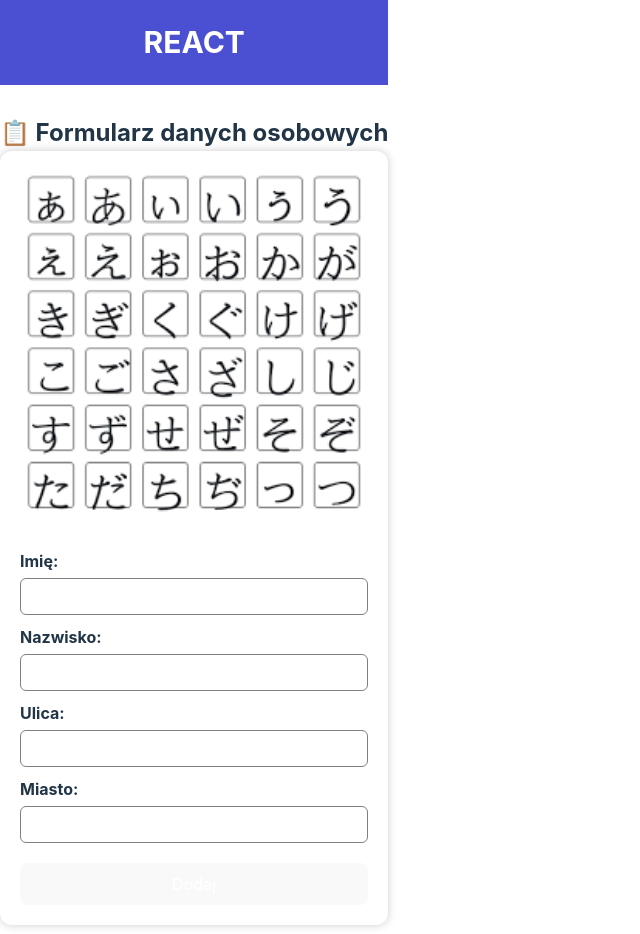
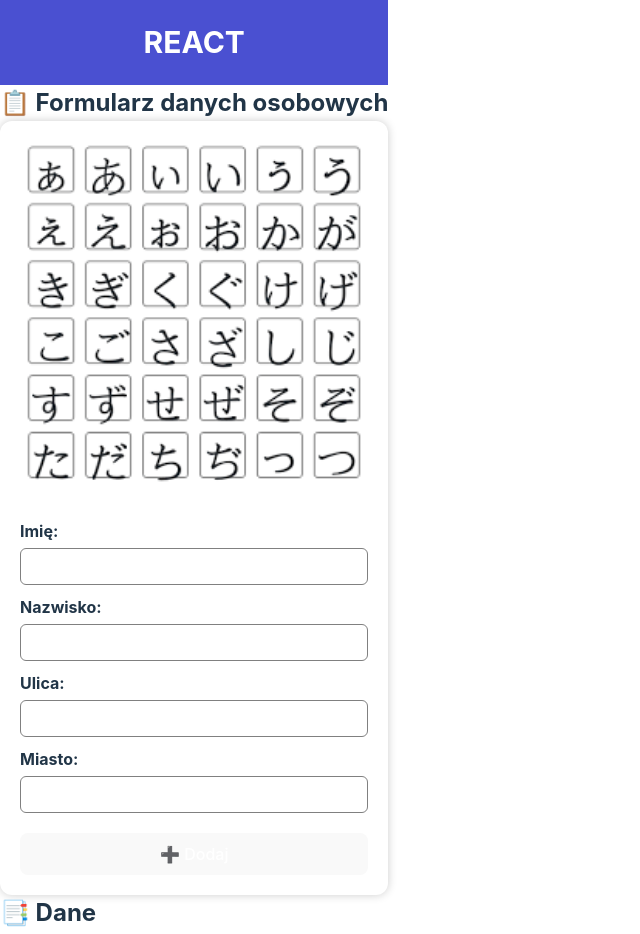
Before and after one commit to Tymekkkkk/vite-react, a React (Vite) app: page / in a window 1280 px wide. Shown: the top 934 px of the page, without its empty margins (0-640 px from the left). Built offline with nearby package versions, Linux system fonts and the light colour scheme.

Commit message:
Update App.tsx

```diff
--- a/src/App.tsx
+++ b/src/App.tsx
@@ -14,13 +14,16 @@ function App() {
     imie: "",
     nazwisko: "",
     ulica: "",
-    miasto: ""
+    miasto: "",
   });
 
   const [submittedData, setSubmittedData] = useState<FormData[]>([]);
 
   const handleChange = (e: ChangeEvent<HTMLInputElement>) => {
-    setFormData(prev => ({ ...prev, [e.target.name]: e.target.value }));
+    setFormData(prev => ({
+      ...prev,
+      [e.target.name]: e.target.value
+    }));
   };
 
   const handleSubmit = (e: FormEvent) => {
@@ -32,39 +35,38 @@ function App() {
   return (
     <div className="layout">
 
-      <div className="top-bar">
-        REACT
-      </div>
+      {/* GÓRNY PASEK */}
+      <div className="top-bar">REACT</div>
 
-      <div className="center-all">
+      {/* ŚRODEK */}
+      <div className="center-container">
 
-        <h2>📋 Formularz danych osobowych</h2>
+        <h2 className="title">📋 Formularz danych osobowych</h2>
 
-        <form onSubmit={handleSubmit}>
+        <form onSubmit={handleSubmit} className="form-box">
 
-          <img src={image} className="form-banner" />
+          <img src={image} alt="banner" className="form-banner" />
 
           <label>Imię:</label>
-          <input name="imie" value={formData.imie} onChange={handleChange} />
+          <input name="imie" value={formData.imie} onChange={handleChange} required />
 
           <label>Nazwisko:</label>
-          <input name="nazwisko" value={formData.nazwisko} onChange={handleChange} />
+          <input name="nazwisko" value={formData.nazwisko} onChange={handleChange} required />
 
           <label>Ulica:</label>
-          <input name="ulica" value={formData.ulica} onChange={handleChange} />
+          <input name="ulica" value={formData.ulica} onChange={handleChange} required />
 
           <label>Miasto:</label>
-          <input name="miasto" value={formData.miasto} onChange={handleChange} />
+          <input name="miasto" value={formData.miasto} onChange={handleChange} required />
 
-          <button type="submit">Dodaj</button>
-
+          <button type="submit">➕ Dodaj</button>
         </form>
 
-        <div className="table-box">
+        <div className="table-wrapper">
           <h2>📑 Dane</h2>
 
           {submittedData.length === 0 ? (
-            <p>Brak danych.</p>
+            <p>Brak danych – wypełnij formularz powyżej.</p>
           ) : (
             <table>
               <thead>
@@ -76,12 +78,12 @@ function App() {
                 </tr>
               </thead>
               <tbody>
-                {submittedData.map((e, i) => (
-                  <tr key={i}>
-                    <td>{e.imie}</td>
-                    <td>{e.nazwisko}</td>
-                    <td>{e.ulica}</td>
-                    <td>{e.miasto}</td>
+                {submittedData.map((item, index) => (
+                  <tr key={index}>
+                    <td>{item.imie}</td>
+                    <td>{item.nazwisko}</td>
+                    <td>{item.ulica}</td>
+                    <td>{item.miasto}</td>
                   </tr>
                 ))}
               </tbody>
@@ -91,10 +93,8 @@ function App() {
 
       </div>
 
-      <div className="footer">
-        2025
-      </div>
-
+      {/* DOLNY PASEK */}
+      <div className="footer">2025</div>
     </div>
   );
 }
```
